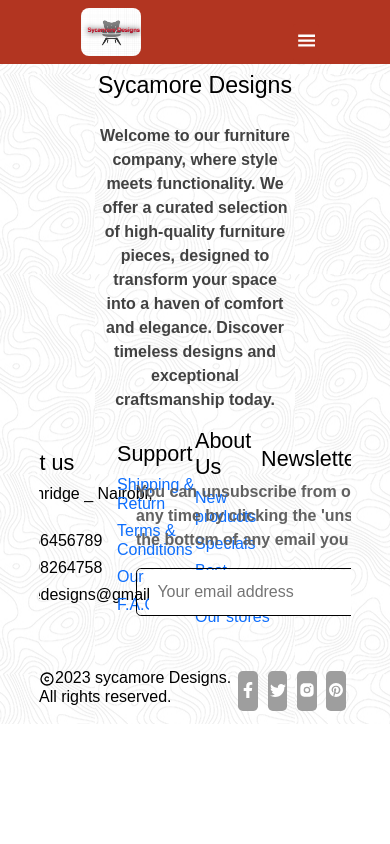
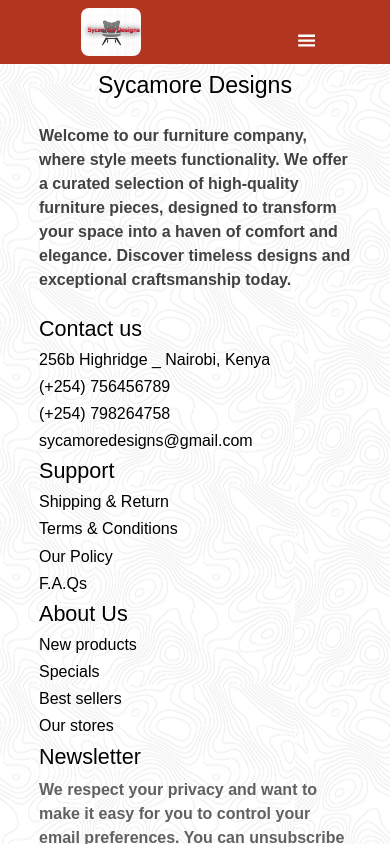
Before and after one commit to Roche001/FurniFusion, a React (Create React App) app: page /Cart in a window 390 px wide. Shown: the top 844 px of the page. Built offline with nearby package versions, Linux system fonts and the light colour scheme; a web font is replaced by a local one.

Commit message:
update changes

```diff
--- a/src/components/footer/Footer.css
+++ b/src/components/footer/Footer.css
@@ -24,20 +24,45 @@
   margin-top: 1rem;
 }
 .footer-detail {
-  display: grid;
-  grid-template-columns: repeat(4, 1fr);
-  place-items: center;
+  display: flex;
+  align-items: center;
+  justify-content: center;
   width: 80vw;
+  margin-top: 1.2rem;
   margin-left: auto;
   margin-right: auto;
 }
 .footer-contact {
+  flex: 3;
+}
+.footer-contact h6 {
   color: #000000;
+}
+.footer-support {
+  flex: 2;
+}
+.footer-support h6 {
+  color: #000000;
+  transition: 100ms ease-in-out;
+}
+.footer-support h6:hover {
+  color: #b23521;
+}
+.footer-us {
+  flex: 2;
+}
+.footer-us h6 {
+  color: #000000;
+  transition: 100ms ease-in-out;
+}
+.footer-us h6:hover {
+  color: #b23521;
 }
 .footer-news {
   display: flex;
+  flex: 5;
   flex-direction: column;
-  align-items: center;
+  align-items: flex-start;
   justify-content: center;
 }
 .footer-news p {
@@ -49,26 +74,31 @@
   justify-content: center;
   border: #000000 1px solid;
   height: 3rem;
-  width: 22rem;
+  width: 23rem;
   border-radius: 0.3rem;
 }
 input {
   height: 2.8rem;
   padding: 0.5rem;
+  width: 16rem;
 }
 .footer-button {
   margin-left: 0.5rem;
   background: transparent;
   font-weight: 700;
 }
+.footer-button:hover {
+  color: #b23521;
+}
 .footer-socials {
   display: flex;
-  justify-content: space-around;
+  flex-direction: column;
+  justify-content: center;
   align-items: center;
   margin-left: auto;
   margin-right: auto;
   width: 80vw;
-  margin-bottom: 0.5rem;
+  margin-bottom: 2rem;
   margin-top: 2rem;
 }
 .socials-two {
@@ -95,3 +125,23 @@ input {
   color: #ffffff;
   margin-top: 0.2rem;
 }
+@media screen and (max-width: 600px) {
+  .footer-about {
+    width: 80vw;
+    text-align: start;
+  }
+  .footer-detail {
+    display: flex;
+    flex-direction: column;
+    align-items: flex-start;
+    justify-content: center;
+    width: 80vw;
+    margin-top: 0.5rem;
+  }
+  .news {
+    width: 95%;
+  }
+  input {
+    width: 70%;
+  }
+}
--- a/src/components/footer/Footer.jsx
+++ b/src/components/footer/Footer.jsx
@@ -55,12 +55,14 @@ const Footer = () => {
         <div className="footer-news">
           <h4>Newsletter</h4>
           <p>
-            You can unsubscribe from our newsletter at any time by clicking the
-            'unsubscribe' link at the bottom of any email you receive from us.
+            We respect your privacy and want to make it easy for you to control
+            your email preferences. You can unsubscribe from our newsletter at
+            any time by clicking the 'unsubscribe' link at the bottom of any
+            email you receive from us.
           </p>
           <div className="news">
             <input type="text" placeholder="Your email address" />
-            <button className="footer-button">SUBSCRIBE</button>
+            <button className="footer-button">SUBSCRIBE </button>
           </div>
         </div>
       </div>
```
